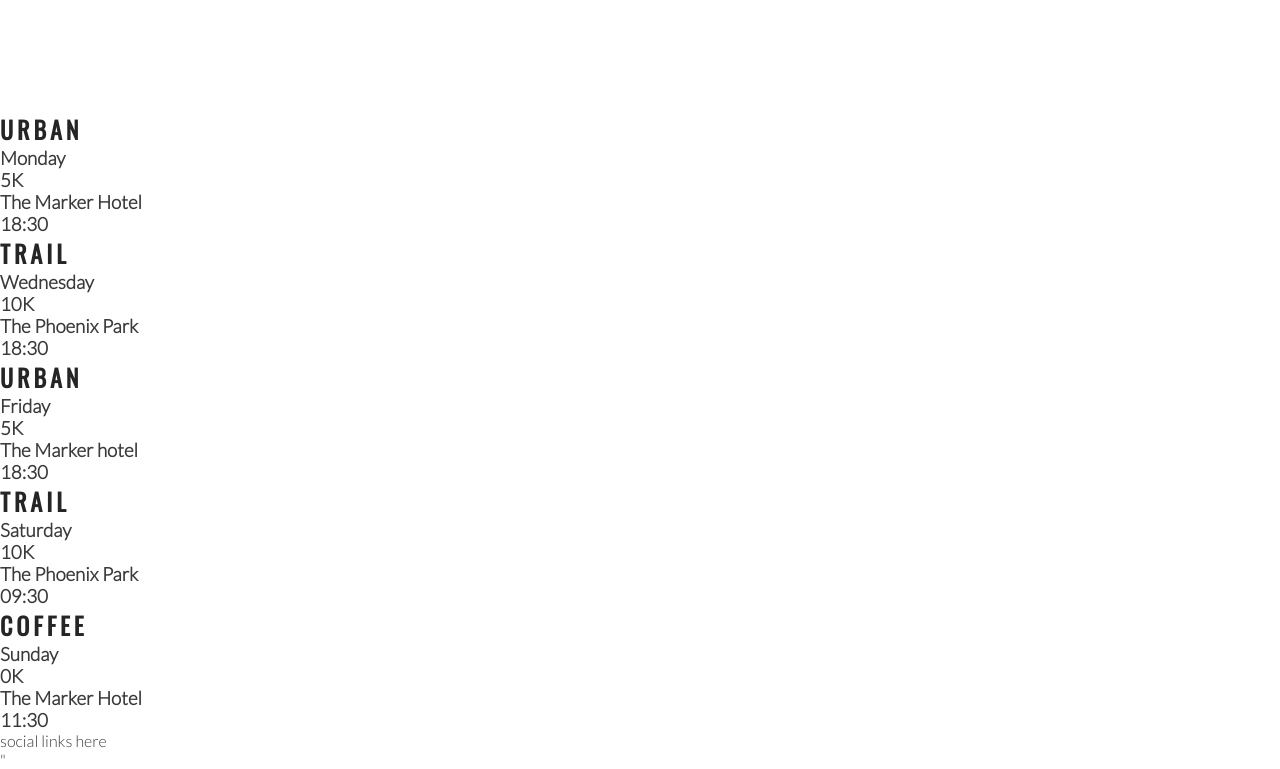
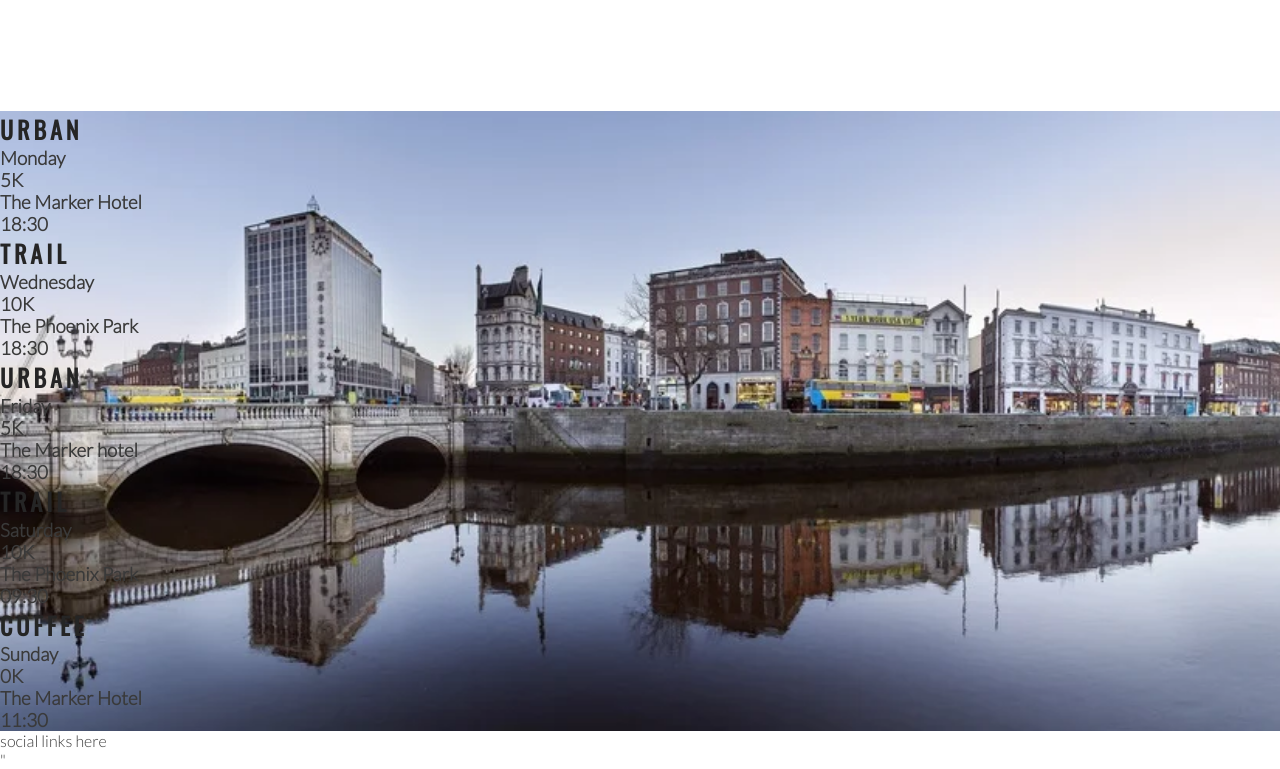
Before and after one commit to AbigailGreen/love-running, a plain HTML site: page index.html in a window 1280 px wide. Shown: the part 1184-1953 px from the top of the page. Drawn offline with nearby package versions, Linux system fonts and the light colour scheme.

Commit message:
Add background image to times section

```diff
--- a/assets/css/style.css
+++ b/assets/css/style.css
@@ -191,3 +191,13 @@
     height: 100%;
     border-radius: 50%;
 }
+
+/* event times */
+#times {
+    background-image: url(../images/times-background.webp);
+    background-repeat: no-repeat;
+    background-size: cover;
+    background-position: center;
+    width: 100%;
+    overflow: hidden;
+}
--- a/index.html
+++ b/index.html
@@ -79,7 +79,7 @@
             </div>
         </div>
     </section>
-    <section>
+    <section id="times">
         <div>
             <h2>Urban</h2>
             <h3>Monday</h3>
```
Also changed, not shown: assets/images/times-background.webp (added).
